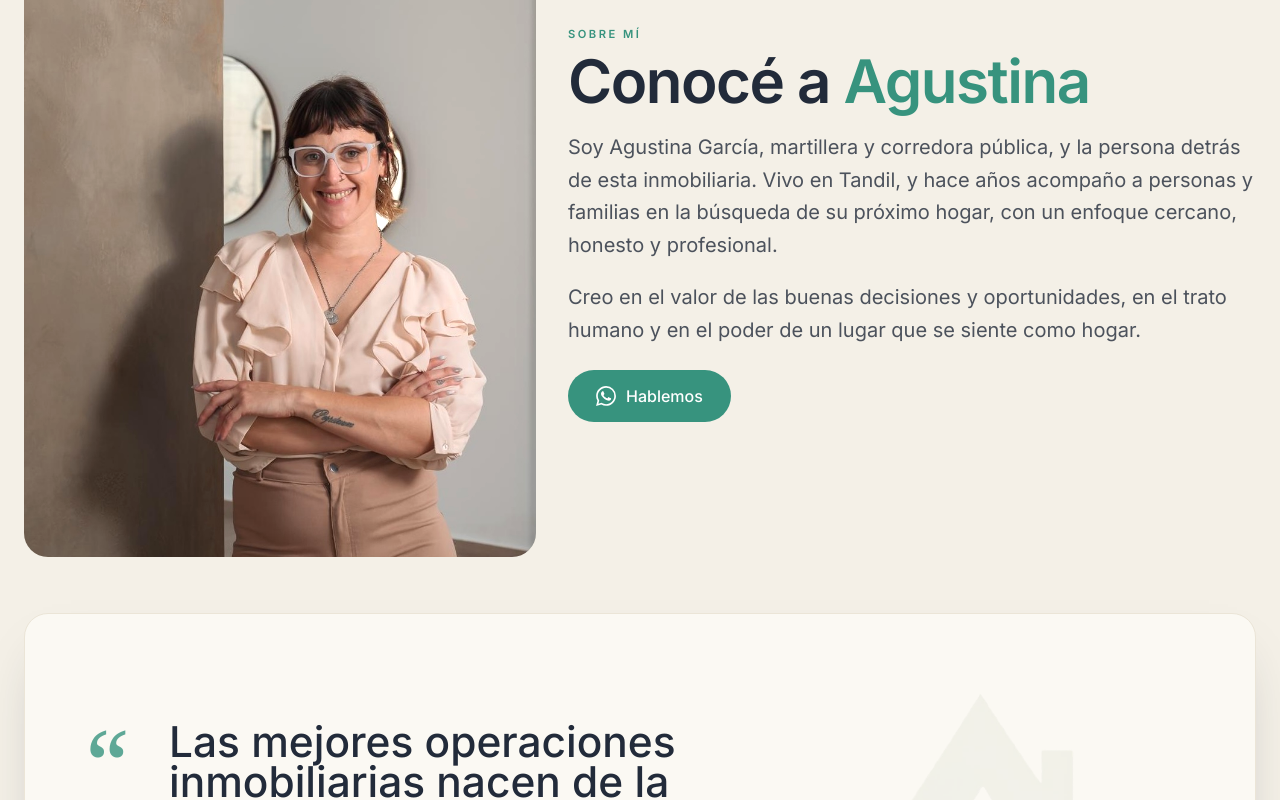
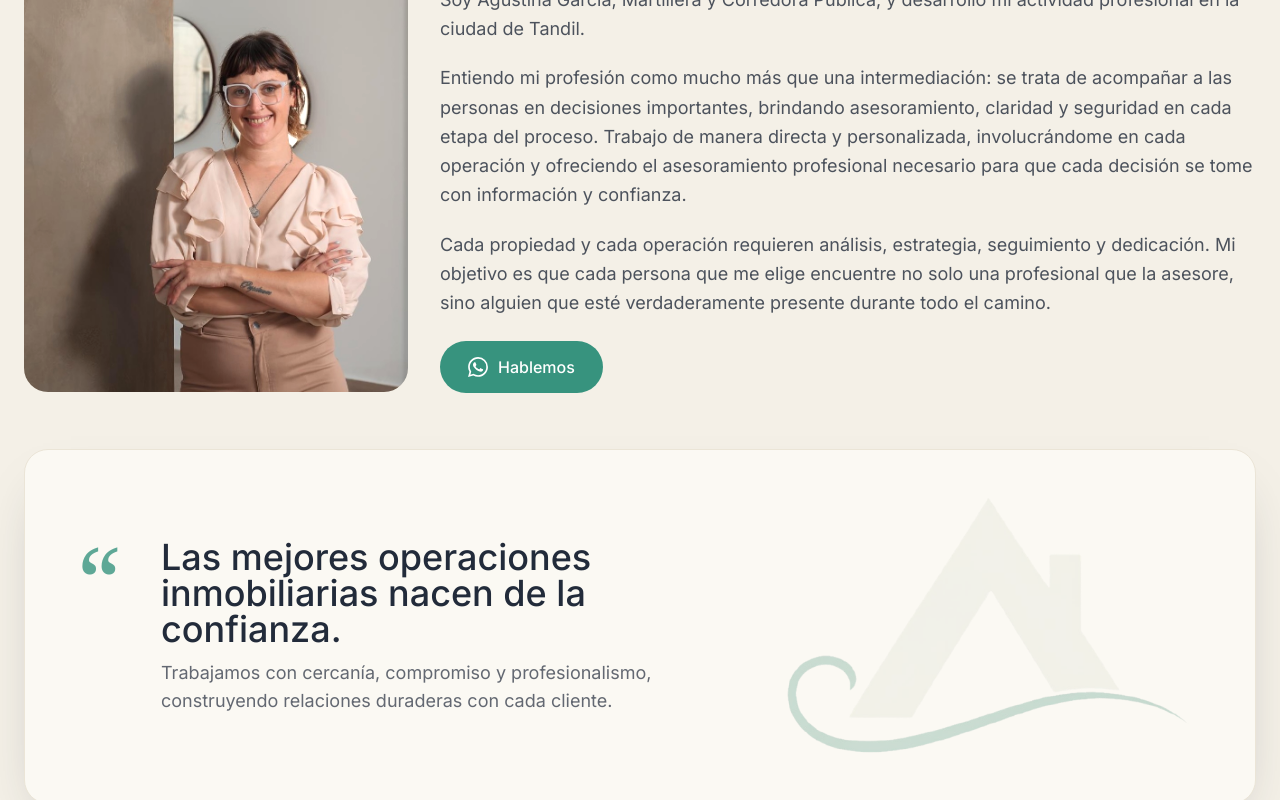
Before and after one commit to nahuelserrano/Agustina_Garcia, a Next.js app in the folder next-frontend/: page /sobre-mi in a window 1280 px wide. Shown: the part 260-1060 px from the top of the page. Built offline with nearby package versions, Linux system fonts and the light colour scheme.

Commit message:
fix: about-me: sizes, new personalized description

```diff
--- a/next-frontend/src/app/sobre-mi/page.tsx
+++ b/next-frontend/src/app/sobre-mi/page.tsx
@@ -14,7 +14,7 @@ export default function SobreMiPage() {
       <section className="relative overflow-hidden">
         <div className="flex justify-center">
           <div className="w-full max-w-7xl px-3 sm:px-6 py-10 sm:py-14 flex flex-col lg:flex-row lg:items-center lg:gap-8 gap-12">
-            <div className="relative w-full overflow-hidden rounded-3xl bg-crema-200 max-w-lg">
+            <div className="relative w-full max-w-sm overflow-hidden rounded-3xl bg-crema-200">
                <Image
                  src="/agustina.jpeg"
                  alt="Agustina García"
@@ -26,15 +26,14 @@ export default function SobreMiPage() {
             </div>
             <div className="flex-1">
               <p className="eyebrow">Sobre mí</p>
-              <h1 className="mt-2 font-sans text-5xl font-semibold leading-[1.1] tracking-tight sm:text-6xl">
+              <h1 className="mt-2 font-sans text-4xl font-semibold leading-[1.1] tracking-tight sm:text-5xl">
                 Conocé a
                 <span className="text-verde"> Agustina</span>
               </h1>
-              <p className="mt-5 font-sans text-xl leading-relaxed text-noche/80">
-                 Soy Agustina García, martillera y corredora pública, y la persona detrás de esta inmobiliaria. Vivo en Tandil, y hace años acompaño a personas y familias en la búsqueda de su próximo hogar, con un enfoque cercano, honesto y profesional.
-               </p>
-               <p className="mt-5 font-sans text-xl leading-relaxed text-noche/80"> Creo en el valor de las buenas decisiones y oportunidades, en el trato humano y en el poder de un lugar que se siente como hogar.</p>
-               <div className="mt-6 flex flex-wrap items-center gap-3">
+              <p className="mt-5 font-sans text-lg leading-relaxed text-noche/80">Soy Agustina García, Martillera y Corredora Pública, y desarrollo mi actividad profesional en la ciudad de Tandil.</p>
+                <p className="mt-5 font-sans text-lg leading-relaxed text-noche/80"> Entiendo mi profesión como mucho más que una intermediación: se trata de acompañar a las personas en decisiones importantes, brindando asesoramiento, claridad y seguridad en cada etapa del proceso. Trabajo de manera directa y personalizada, involucrándome en cada operación y ofreciendo el asesoramiento profesional necesario para que cada decisión se tome con información y confianza.</p>
+                <p className="mt-5 font-sans text-lg leading-relaxed text-noche/80"> Cada propiedad y cada operación requieren análisis, estrategia, seguimiento y dedicación. Mi objetivo es que cada persona que me elige encuentre no solo una profesional que la asesore, sino alguien que esté verdaderamente presente durante todo el camino.</p>
+                <div className="mt-6 flex flex-wrap items-center gap-3">
                  <a href={waLink()} target="_blank" rel="noopener noreferrer" className="btn btn-primary gap-2.5 px-7 py-3.5 text-base">
                    <WhatsAppIcon size={20} />
                    Hablemos
@@ -46,16 +45,16 @@ export default function SobreMiPage() {
       </section>
       <section className="pb-10 sm:pb-14">
         <div className="mx-auto w-full max-w-7xl px-3 sm:px-6">
-          <div className="relative isolate overflow-hidden rounded-3xl border border-crema-200 bg-crema-50 px-6 py-12 text-noche shadow-lift sm:px-12 sm:py-14 lg:px-16 lg:py-16">
+           <div className="relative isolate overflow-hidden rounded-3xl border border-crema-200 bg-crema-50 px-5 py-5 text-noche shadow-lift sm:px-10 sm:py-7 lg:px-14 lg:py-8">
             <div className="relative grid items-center gap-10 lg:grid-cols-[1.15fr_0.85fr] lg:gap-12">
               <div className="relative z-10 max-w-2xl">
                 <span className="absolute -left-1 -top-2 font-serif text-8xl leading-none text-verde/80" aria-hidden="true">
                   “
                 </span>
-                <blockquote className="pl-14 font-sans text-3xl font-medium leading-tight sm:pl-16 sm:text-4xl lg:pl-20 lg:text-[2.65rem]">
+                <blockquote className="pl-14 font-sans text-2xl font-medium leading-tight sm:pl-16 sm:text-3xl lg:pl-20 lg:text-[2.25rem]">
                   Las mejores operaciones inmobiliarias nacen de la confianza.
                 </blockquote>
-                <p className="mt-6 max-w-xl pl-14 font-sans text-base leading-relaxed text-noche/70 sm:pl-16 sm:text-lg lg:pl-20">
+                <p className="mt-3 max-w-xl pl-14 font-sans text-base leading-relaxed text-noche/70 sm:pl-16 sm:text-lg lg:pl-20">
                   Trabajamos con cercanía, compromiso y profesionalismo, construyendo
                   relaciones duraderas con cada cliente.
                 </p>
```
